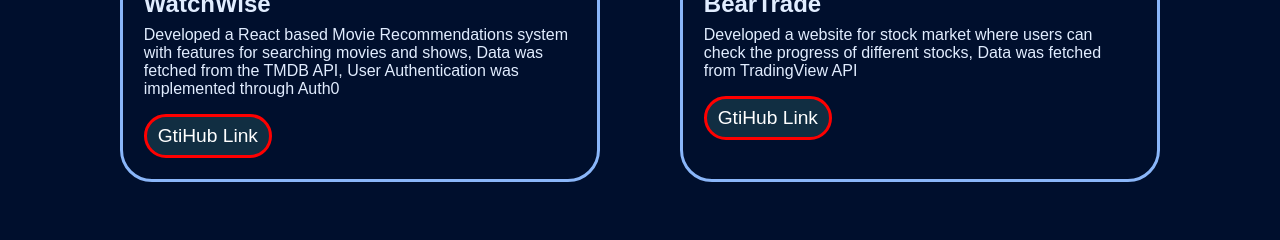
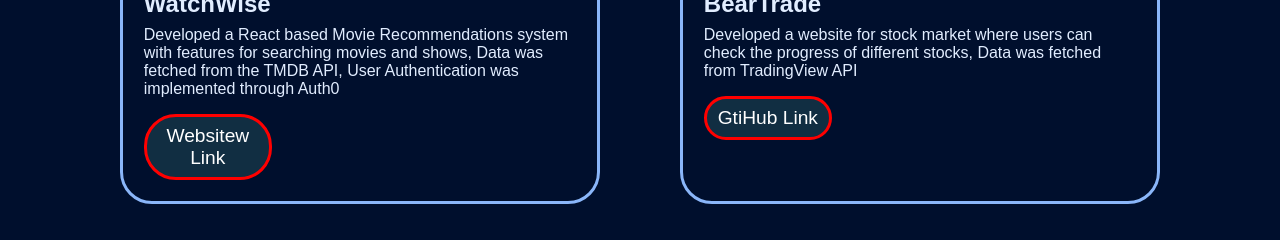
Before and after one commit to daksh2200/portfolio, a plain HTML site: page index.html in a window 1280 px wide. Shown: the part 3578-3818 px from the top of the page. Drawn offline with nearby package versions, Linux system fonts and the light colour scheme; a web font is replaced by a local one.

Commit message:
Update index.html , site links added

```diff
--- a/index.html
+++ b/index.html
@@ -138,7 +138,8 @@
                     <p class="projects-detail">Developed a React based Movie Recommendations system with features for
                         searching movies and shows, Data was fetched from the TMDB API, User
                         Authentication was implemented through Auth0</p>
-                    <button class="projects-btn">GtiHub Link</button>
+
+                    <a href="https://github.com/daksh2200/bearTrade"><button class="projects-btn">Websitew Link</button></a>
             </div>
             <div class="projects-col">
                     <div class="projects-img">
@@ -147,7 +148,7 @@
                     <h3 class="projects-img-title">BearTrade</h3>
                     <p class="projects-detail">Developed a website for stock market where users can check the progress of
                         different stocks, Data was fetched from TradingView API</p>
-                    <a href="https://github.com/daksh2200/bearTrade"><button class="projects-btn">GtiHub Link</button></a>
+                    <a href="https://watchwiseentertainment.netlify.app/"><button class="projects-btn">GtiHub Link</button></a>
 
             </div>
         </div>
```
